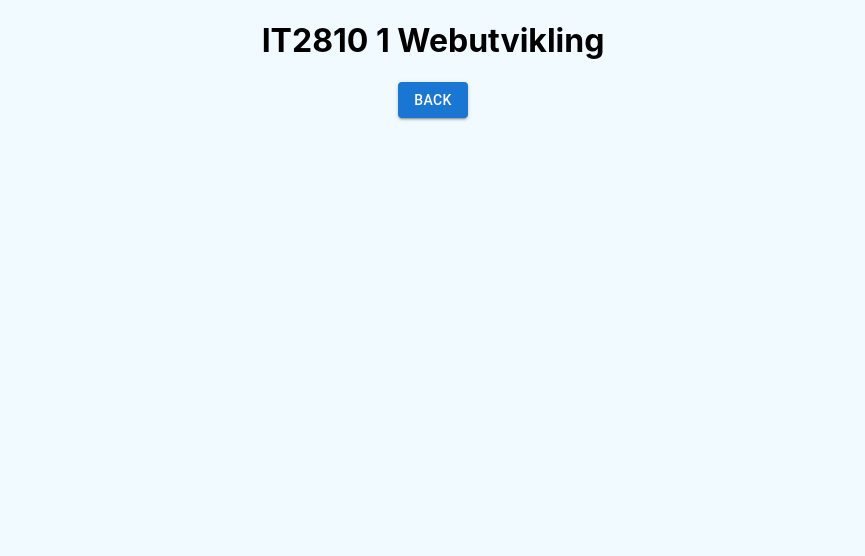
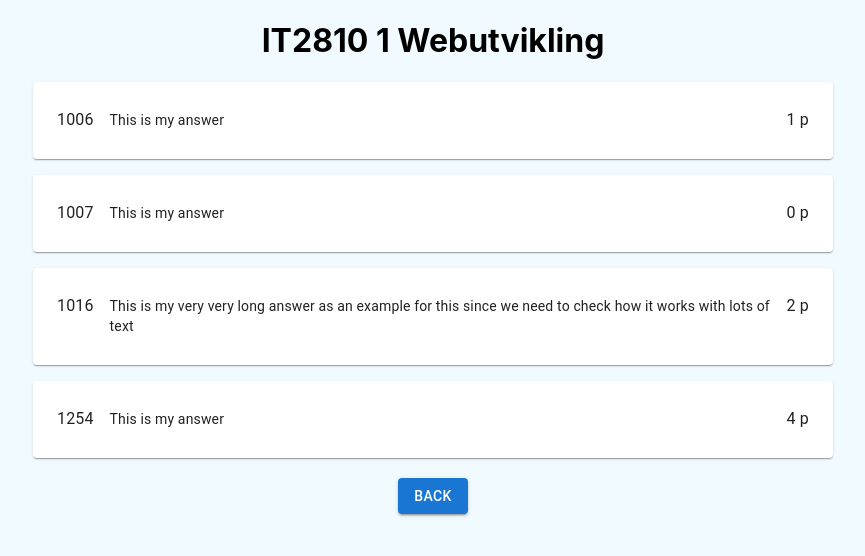
Before and after one commit to amalieeh/assessment-support, a Next.js app: page /approval in a window 1280 px wide. Shown: the top 556 px of the page, without its empty margins (207-1072 px from the left). Built offline with nearby package versions, Linux system fonts and the light colour scheme.

Commit message:
Display all answers and points given on approval page
The approval page now shows all of the given candidates with their
points on the current task.
As of now, there is example-data displayed, but it should be okay to
swap later.

```diff
--- /dev/null
+++ b/components/approvalTextbox.tsx
@@ -0,0 +1,31 @@
+import * as React from 'react';
+import { approvaltextboxprop } from '../types/Types';
+import Grid from '@mui/material/Grid';
+import Paper from '@mui/material/Paper';
+import Typography from '@mui/material/Typography';
+
+const ApprovalTextbox: React.FC<approvaltextboxprop> = (props: approvaltextboxprop) => {
+  return (
+      <Paper sx={{ p: 3, margin: 'auto', width: 800 }}>
+        <Grid container spacing={2}>
+          <Grid item>
+            <Typography  variant="subtitle1" component="div">
+              {props.candidateId}
+            </Typography>
+          </Grid>
+          <Grid item xs={12} sm container sx={{ mt: 0.5 }}>
+            <Typography variant="body2" gutterBottom>
+              {props.answer}
+            </Typography>
+          </Grid>
+          <Grid item>
+            <Typography  variant="subtitle1" component="div">
+              {props.points}
+            </Typography>
+          </Grid>
+        </Grid>
+      </Paper>
+  );
+};
+
+export default ApprovalTextbox;
--- a/pages/approval.tsx
+++ b/pages/approval.tsx
@@ -1,11 +1,37 @@
 import { NextPage } from 'next'
-import styles from '../styles/assessment.module.css'
+import styles from '../styles/approval.module.css'
 import data from '../data/IT2810Høst2018.json'
 import Link from "next/link";
 import {Button} from "@mui/material";
+import Grid from '@mui/material/Grid';
+import ApprovalTextbox from "../components/approvalTextbox";
+import { approvaltextboxprop } from '../types/Types';
+import * as React from "react";
 
 
 const Approval: NextPage = () => {
+  const answers: approvaltextboxprop[] = [
+    { answerId: '1006_23424',
+      candidateId: '1006',
+      answer: 'This is my answer',
+      points: '1 p'
+    },
+    { answerId: '1007_23424',
+      candidateId: '1007',
+      answer: 'This is my answer',
+      points: '0 p'
+    },
+    { answerId: '1016_23424',
+      candidateId: '1016',
+      answer: 'This is my very very long answer as an example for this since we need to check how it works with lots of text',
+      points: '2 p'
+    },
+    { answerId: '1254_23424',
+      candidateId: '1254',
+      answer: 'This is my answer',
+      points: '4 p'
+    },
+  ];
 
   return (
     <div className={styles.container}>
@@ -13,11 +39,21 @@ const Approval: NextPage = () => {
         {data.ext_inspera_assessmentRunTitle}
       </h1>
       <main className={styles.main}>
-        <Link href="/assessment">
-          <Button variant="contained">
-            Back
-          </Button>
-        </Link>
+        <Grid container gap={2}>
+        {answers.map((answer: approvaltextboxprop) => <ApprovalTextbox
+          key={answer.answerId}
+          candidateId={answer.candidateId}
+          answer={answer.answer}
+          points={answer.points}
+          answerId={''} />)}
+        </Grid>
+        <div style={{padding: 20}}>
+          <Link  href="/assessment">
+            <Button  variant="contained">
+              Back
+            </Button>
+          </Link>
+        </div>
       </main>
     </div>
   )
--- /dev/null
+++ b/styles/Approval.module.css
@@ -0,0 +1,14 @@
+.container {
+    min-height: 100vh;
+    display: flex;
+    flex-direction: column;
+    align-items: center;
+    background-color: rgb(240, 250, 255);
+}
+
+.main {
+    flex: 1;
+    display: flex;
+    flex-direction: column;
+    align-items: center;
+}
```
Also changed, not shown: types/Types.tsx (+7 -0 lines).
